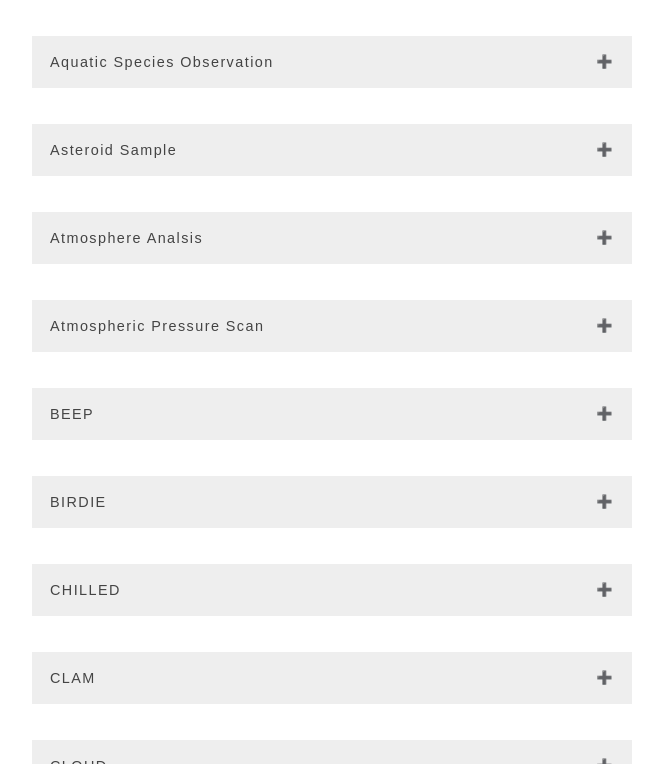
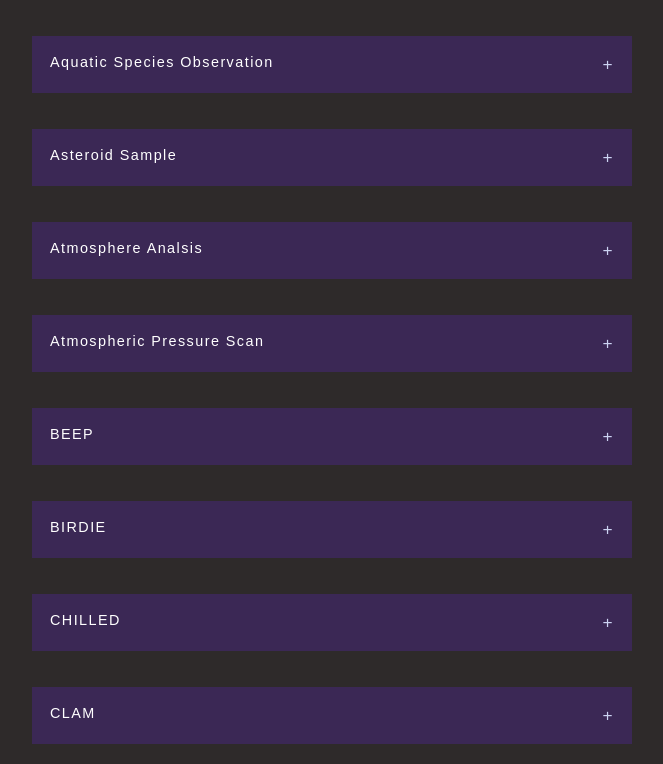
Before and after one commit to darren-uk/Kerbalism-data, a plain HTML site: page index.html in a window 1280 px wide. Shown: the part 401-1165 px from the top of the page, without its empty margins (308-971 px from the left). Drawn offline with Linux system fonts and the light colour scheme.

Commit message:
updated color scheme. added meta data

```diff
--- a/css/main.css
+++ b/css/main.css
@@ -8,7 +8,16 @@
 
 :root {
 	--max-page-width: 600px;
-	--paragraph-color: #333437;
+	--paragraph-color: #ccd3f2;
+	--color-page-bg: #2e2a2a;
+	--color-heading: #fff;
+	--color-button-close: #3b2855;
+	--color-button-open: #4b3669;
+	--color-button-text: #fff;
+	--color-line: #787676;
+	--color-icon: #4da67d;
+	--color-link: #51b3e4;
+	--color-link-hover: #4a8aaa;
 	font-size: 18px;
 }
 
@@ -33,6 +42,7 @@ body {
 	text-rendering: optimizeSpeed;
 	line-height: 1.5;
 	color: var(--paragraph-color);
+	background-color: var(--color-page-bg);
 }
 
 img {
@@ -51,6 +61,20 @@ h1 {
 	font-family: "corbel";
 	font-size: 2em;
 	margin-bottom: 1.2em;
+	color: var(--color-heading);
+}
+
+a,
+a:visited {
+	color: var(--color-link);
+	text-decoration: none;
+}
+a:hover {
+	color: var(--color-link-hover);
+}
+
+i {
+	color: var(--color-icon);
 }
 header p {
 	margin-bottom: 1.2em;
@@ -58,13 +82,13 @@ header p {
 
 .presentation {
 	max-width: var(--max-page-width);
-	background-color: white;
+	background-color: var(--color-page-bg);
 }
 
 /* Style the buttons that are used to open and close the accordion panel */
 .accordion {
-	background-color: #eee;
-	color: #444;
+	background-color: var(--color-button-close);
+	color: var(--color-button-text);
 	font-size: 0.8em;
 	cursor: pointer;
 	padding: 18px;
@@ -78,29 +102,35 @@ header p {
 
 /* Add a background color to the button if it is clicked on (add the .active class with JS), and when you move the mouse over it (hover) */
 .active,
-.accordion:hover {
-	background-color: #ccc;
+.accordion:hover,
+.accordion:focus,
+.accordion:focus-visible {
+	background-color: var(--color-button-open);
 }
 
 /* Style the accordion panel. Note: hidden by default */
 .panel {
 	padding: 0 1em;
-	background-color: white;
+	background-color: var(--color-page-bg);
 	max-height: 0;
 	overflow: hidden;
 	transition: max-height 0.2s ease-out;
 }
 
 .accordion:after {
-	content: "\02795"; /* Unicode character for "plus" sign (+) */
-	font-size: 13px;
-	color: #777;
+	/* content: "\02795"; Unicode character for "plus" sign (+) */
+	content: "\2b";
+	font-size: 1.2em;
+	color: var(--paragraph-color);
 	float: right;
 	margin-left: 5px;
 }
 
 .active:after {
-	content: "\2796"; /* Unicode character for "minus" sign (-) */
+	/* content: "\2796"; Unicode character for "minus" sign (-) */
+	content: "\f068";
+	font-family: "FontAwesome";
+	color: var(--paragraph-color);
 }
 
 button:first-of-type {
@@ -126,7 +156,7 @@ button:first-of-type {
 .line {
 	display: flex;
 	justify-content: space-between;
-	border-bottom: 2px solid lightblue;
+	border-bottom: 2px solid var(--color-line);
 }
 
 .item,
@@ -143,10 +173,6 @@ button:first-of-type {
 	margin-right: 2em;
 }
 
-/* .value {
-	max-width: 32ch;
-} */
-
 .card div i {
 	font-size: 1.4em;
 	margin-right: 1em;
@@ -155,16 +181,13 @@ button:first-of-type {
 	padding-left: 1em;
 	padding-top: 0.2em;
 	padding-bottom: 0.5em;
-	border-bottom: 1px solid lightblue;
+	border-bottom: 1px solid var(--color-line);
 }
 
 .value > p:only-child {
 	border: none;
 }
 
-/* .value p:nth-child(even) {
-	border-right: 1px solid lightblue;
-} */
 #myBtn {
 	display: none; /* Hidden by default */
 	position: fixed; /* Fixed/sticky position */
--- a/index.html
+++ b/index.html
@@ -11,12 +11,26 @@
 
         gtag('config', 'G-R64PF9SGSQ');
     </script>
+    <!-- General setup -->
     <meta charset="UTF-8">
     <meta name="viewport" content="width=device-width, initial-scale=1.0">
     <meta http-equiv="X-UA-Compatible" content="ie=edge">
+    <title>Kerbalism Science data</title>
+    <meta name="description"
+        content="Interactive list of all the science experiments available in the Kerbalism mod for Kerbal Space Program. Details include all requirements and parts needed to complete experiments.">
+    <meta name="robot" content="index,follow">
+    <meta name="keywords"
+        content="kerbal space program,kerbal,space,program,ksp,cheat sheet,data sheet,cheat,data,mun,minmus,kerbin,kerbal,duna,eve,moho,gilly,ike,kerbalism,eva report,eva,beep,ding,gravity">
+    <!-- OPEN GL META DATA FOR SOCIAL MEDIA -->
+    <meta property="og:title" content="Kerbalism Science data" />
+    <meta property="og:description"
+        content="Interactive list of all the science experiments available in the Kerbalism mod for Kerbal Space Program. Details include all requirements and parts needed to complete experiments." />
+    <meta property="og:type" content="website" />
+    <meta property="og:url" content="https://kerbalism-science.netlify.app/" />
+    <meta property="og:image" content="https://kerbalism-science.netlify.app//images/screenshot-meta.png" />
+
     <script src="https://kit.fontawesome.com/196d273f05.js" crossorigin="anonymous"></script>
     <link rel="stylesheet" href="css/main.css">
-    <title>Kerbalism Science data</title>
 </head>
 
 <body onload="fetchData()">
```
Also changed, not shown: images/screenshot-meta.png (added).
